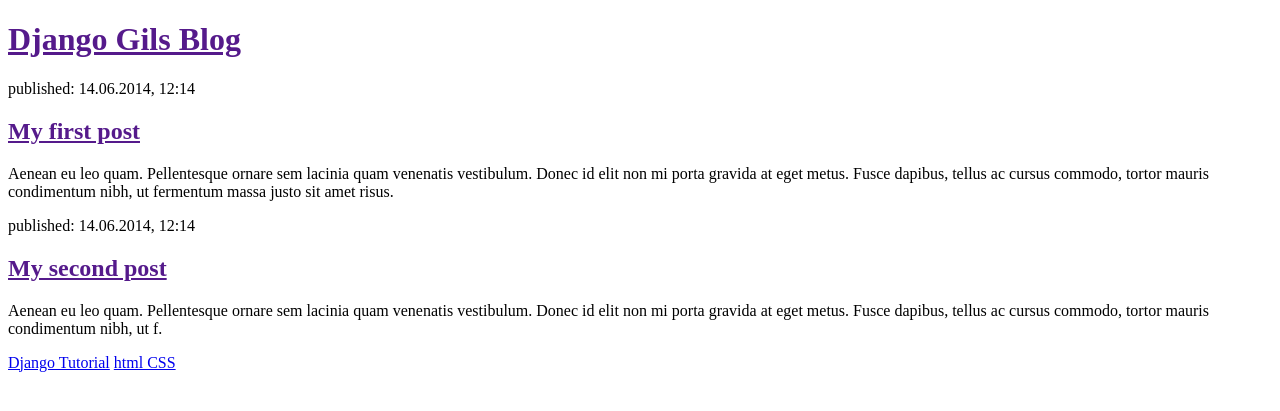
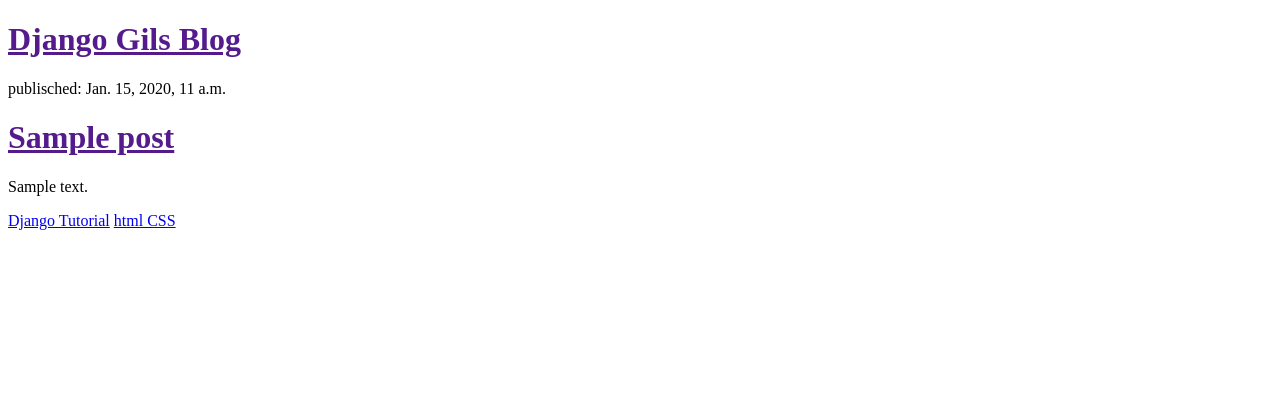
Before and after one commit to JaRuck100/my-first-blog, a Django app: template blog/templates/blog/post_list.html in a window 1280 px wide. Shown: the top 411 px of the page. Run offline with Django 3.2, Linux system fonts and the light colour scheme; the template is opened without the code that fills it: values that come from a table or form of the project are taken from there, others are empty; tables that the repository leaves empty hold one stand-in row (values such as "Sample post"); parts of the project's set-up code (start-up, migrations or seed data) failed here and were passed over.

Commit message:
templates zum Anzeigen von Posts geandert

```diff
--- a/blog/templates/blog/post_list.html
+++ b/blog/templates/blog/post_list.html
@@ -6,17 +6,13 @@
 </head>
 <body>
     <div><h1> <u> <a href=""> Django Gils Blog </a> </u> </h1> </div>
-    <div>
-            <p>published: 14.06.2014, 12:14</p>
-            <h2><a href="">My first post</a></h2>
-            <p>Aenean eu leo quam. Pellentesque ornare sem lacinia quam venenatis vestibulum. Donec id elit non mi porta gravida at eget metus. Fusce dapibus, tellus ac cursus commodo, tortor mauris condimentum nibh, ut fermentum massa justo sit amet risus.</p>
+    {% for post in posts %}
+        <div>
+            <p> publisched: {{ post.published_date }}</p>
+            <h1> <a href=""> {{ post.title }}</a> </h1>
+            <p>{{ post.text|linebreaks }}</p>
         </div>
-
-        <div>
-            <p>published: 14.06.2014, 12:14</p>
-            <h2><a href="">My second post</a></h2>
-            <p>Aenean eu leo quam. Pellentesque ornare sem lacinia quam venenatis vestibulum. Donec id elit non mi porta gravida at eget metus. Fusce dapibus, tellus ac cursus commodo, tortor mauris condimentum nibh, ut f.</p>
-        </div>
+    {% endfor %}
 </body>
 <footer> <a href="http://tutorial.djangogirls.org/en/html/index.html" > Django Tutorial</a>
 <a href="http://baku.inf-d.de/ws14_ssd_7/"> html CSS </a> </footer>
--- a/blog/views.py
+++ b/blog/views.py
@@ -1,4 +1,7 @@
 from django.shortcuts import render
+from django.utils import timezone
+from .models import Post
 
 def post_list(request):
-    return render(request, 'blog/post_list.html', {})
+    posts = Post.objects.filter(published_date__lte=timezone.now()).order_by('published_date')
+    return render(request, 'blog/post_list.html', {'posts' : posts})
```
Also changed, not shown: blog/models.py (+6 -5 lines).
